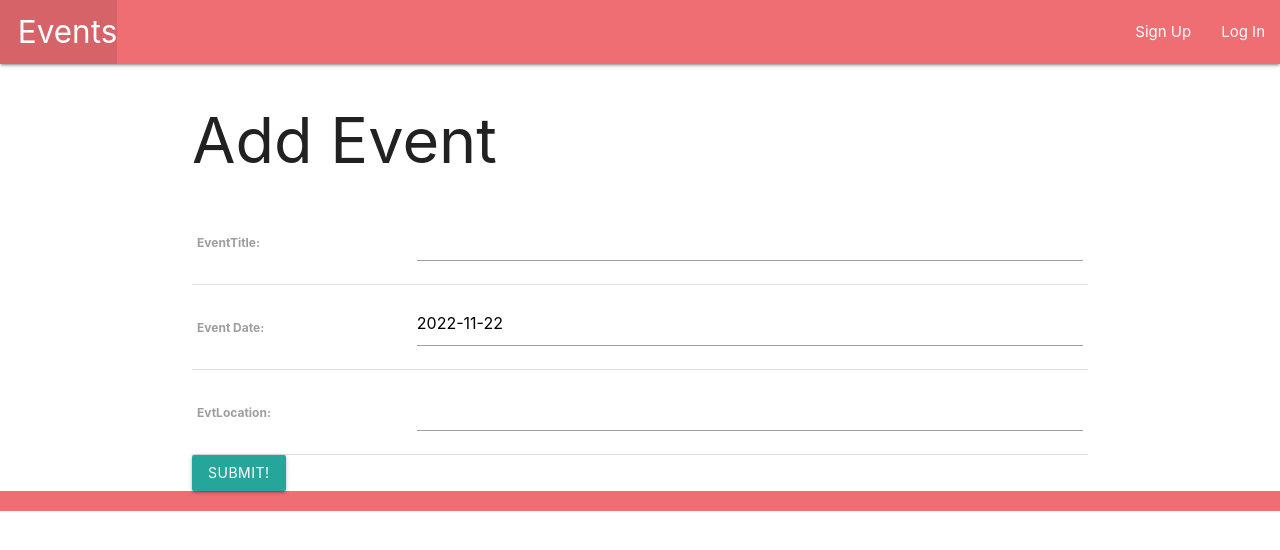
After one commit to LionMagnus/SEI-Project-3, a Django app: page /events/create/ in a window 1280 px wide. The commit adds this page. Shown: the top 550 px of the page. Run offline with Django 3.2, Linux system fonts and the light colour scheme.

Commit message:
model update one

```diff
--- a/main_app/models.py
+++ b/main_app/models.py
@@ -4,3 +4,13 @@ from datetime import date
 from django.contrib.auth.models import User
 
 # Create your models here.
+class User(models.Model):
+    name = models.CharField(max_length=40)
+    age = models.IntegerField()
+    location = models.CharField(max_length=30)
+
+class Event(models.Model):
+    eventTitle = models.CharField(max_length=100)
+    description = models.TextField(max_length=2000)
+    date = models.DateField('Event Date')
+    evtLocation = models.CharField(max_length=50)
--- a/main_app/templates/about.html
+++ b/main_app/templates/about.html
@@ -1,8 +1,8 @@
 {% extends 'base.html' %}
 
 {% block content %}
-  <h1>About the Finch Collector</h1>
+  <h1>About the Event Collector</h1>
   <hr />
-  <p>Hire the Finch Collector!</p>
-  <footer>All Rights Reserved, &copy; 2022 Finch Collector</footer>
+  <p>Hire the Event Collector!</p>
+  <footer>All Rights Reserved, &copy; 2022 Event Collector</footer>
 {% endblock %}
--- a/main_app/templates/base.html
+++ b/main_app/templates/base.html
@@ -6,7 +6,7 @@
   <meta charset="UTF-8">
   <meta name="viewport" content="width=device-width, initial-scale=1.0">
   <meta http-equiv="X-UA-Compatible" content="ie=edge">
-  <title>Finch Collector</title>
+  <title>Event Collector</title>
   <link rel="stylesheet" href="https://cdnjs.cloudflare.com/ajax/libs/materialize/1.0.0/css/materialize.min.css">
   <link rel="stylesheet" href="{% static 'css/style.css' %}">
   <script src="https://cdnjs.cloudflare.com/ajax/libs/materialize/1.0.0/js/materialize.min.js"></script>
@@ -16,11 +16,14 @@
     <nav>
       <div class="nav-wrapper">
         <ul>
-          <li><a href="{% url 'home' %}" class="left brand-logo">&nbsp;&nbsp;Finch Collector</a></li>
+          <li><a href="{% url 'home' %}" class="left brand-logo">&nbsp;&nbsp;Events</a></li>
         </ul>
         <ul class="right">
           {% if user.is_authenticated %}
           <li><a href="{% url 'about' %}">About</a></li>
+          <li><a href="{% url 'events_create' %}">Add an Event</a></li>
+          <li><a href="{% url 'index' %}">View All Events</a></li>
+          <li><a href="{% url 'logout' %}">Log Out</a></li>
           {% else %}
           <li><a href="{% url 'signup' %}">Sign Up</a></li>
           <li><a href="{% url 'login' %}">Log In</a></li>
@@ -34,7 +37,7 @@
     {% endblock %}
   </main>
   <footer class="page-footer">
-    <div class="right">All Rights Reserved, &copy; 2022 Finch Collector &nbsp;</div>
+    <div class="right">All Rights Reserved, &copy; 2022 Event Collector &nbsp;</div>
   </footer>
 </body>
 </html>
--- /dev/null
+++ b/main_app/templates/main_app/event_form.html
@@ -0,0 +1,32 @@
+{% extends 'base.html' %}
+
+{% block content %}
+
+{% if object %}
+  <h1>Edit <span class="teal-text">{{ object.eventTitle }}</span></h1>
+{% else %}
+  <h1>Add Event</h1>
+{% endif %}
+
+
+<!-- Leaving the action empty makes the form post to the same url used to display it -->
+<form action="" method="POST">
+  <!-- Django requires the following for security purposes -->
+  {% csrf_token %}
+  <table>
+    <!-- Render the inputs inside of <tr>s & <td>s -->
+    {{ form.as_table }}
+    <script>
+        const dateEl = document.getElementById('id_date');
+        M.Datepicker.init(dateEl, {
+          format: 'yyyy-mm-dd',
+          defaultDate: new Date(),
+          setDefaultDate: true,
+          autoClose: true
+        });
+    </script>
+  </table>
+  <input type="submit" value="Submit!" class="btn">
+</form>
+
+{% endblock %}
--- a/main_app/urls.py
+++ b/main_app/urls.py
@@ -5,4 +5,9 @@ urlpatterns = [
   path('', views.home, name='home'),
   path('about/', views.about, name='about'),
   path('accounts/signup/', views.signup, name='signup'),
+  path('events/', views.events_index, name='index'),
+  path('events/<int:event_id>/', views.events_detail, name='detail'),
+  path('events/create/', views.EventCreate.as_view(), name='events_create'),
+  path('events/<int:pk>/update/', views.EventUpdate.as_view(), name='events_update'),
+  path('events/<int:pk>/delete/', views.EventDelete.as_view(), name='events_delete'),
 ]
--- a/main_app/views.py
+++ b/main_app/views.py
@@ -1,7 +1,7 @@
 from django.shortcuts import render, redirect
 from django.views.generic.edit import CreateView, UpdateView, DeleteView
 from django.views.generic import ListView, DetailView
-#from .models import Finch, Toy
+from .models import Event
 #from .forms import FeedingForm
 from django.contrib.auth import login
 from django.contrib.auth.forms import UserCreationForm
@@ -30,3 +30,27 @@ def signup(request):
   form = UserCreationForm()
   context = {'form': form, 'error_message': error_message}
   return render(request, 'registration/signup.html', context)
+
+def events_index(request):
+  events = Event.objects.all()
+  return render(request, 'events/index.html', {
+    'events': events
+  })
+
+def events_detail(request, event_id):
+  event = Event.objects.get(id=event_id)
+  id_list = event.toys.all().values_list('id')
+  return render(request, 'events/detail.html')
+
+
+class EventCreate(CreateView):
+  model = Event
+  fields = ['eventTitle', 'date', 'evtLocation']
+
+class EventUpdate(UpdateView):
+  model = Event
+  fields = ['eventTitle', 'date', 'evtLocation']
+
+class EventDelete(DeleteView):
+  model = Event
+  success_url = '/events'
```
Also changed, not shown: main_app/templates/events/detail.html (added, +31 -0 lines), main_app/templates/events/index.html (added, +17 -0 lines), main_app/migrations/0001_initial.py (added), main_app/migrations/0002_rename_event description_event_description_and_more.py (added).
